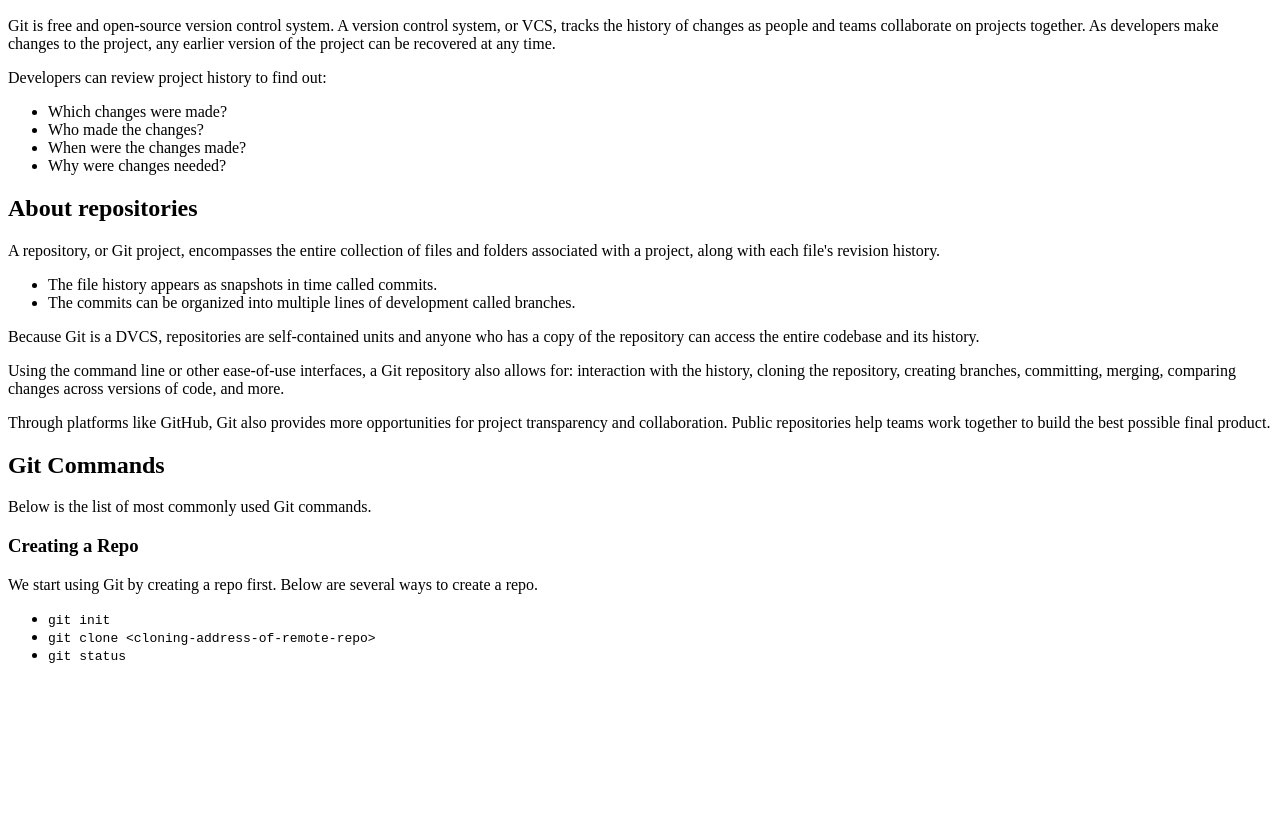
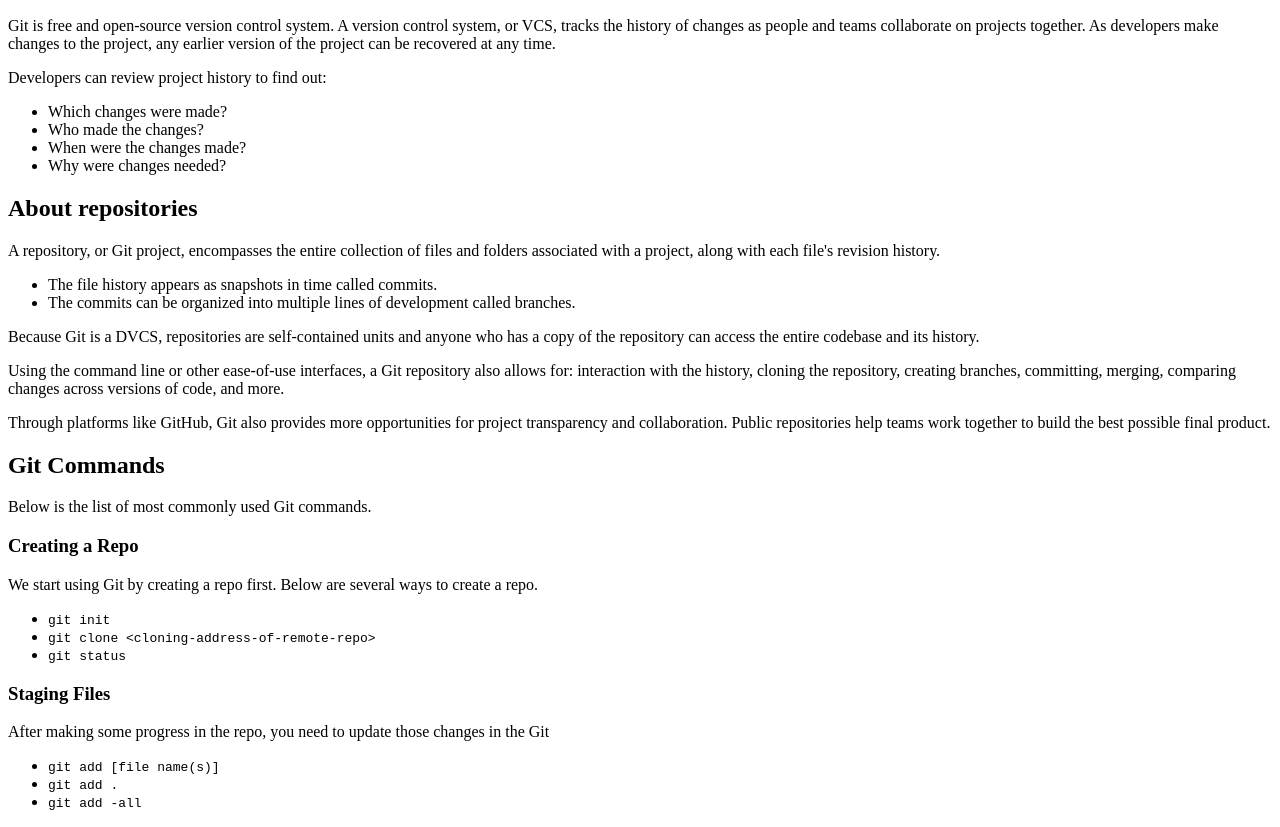
Before and after one commit to touseefdotdev/Learn-Git, a plain HTML site: page index.html in a window 1280 px wide. Shown: the part 110-937 px from the top of the page. Before the commit the page ends 800 px from the top, so only its background shows below. Drawn offline with Linux system fonts and the light colour scheme.

Commit message:
Staging info
Added info about staging files in git

```diff
--- a/index.html
+++ b/index.html
@@ -38,5 +38,12 @@
         <li><code>git clone &lt;cloning-address-of-remote-repo&gt;</code></li>
         <li><code>git status</code></li>
     </ul>
+    <h3>Staging Files</h3>
+    <p>After making some progress in the repo, you need to update those changes in the Git</p>
+    <ul>
+        <li><code>git add [file name(s)]</code></li>
+        <li><code>git add . </code></li>
+        <li><code>git add -all</code></li>
+    </ul>
 </body>
 </html>
```
